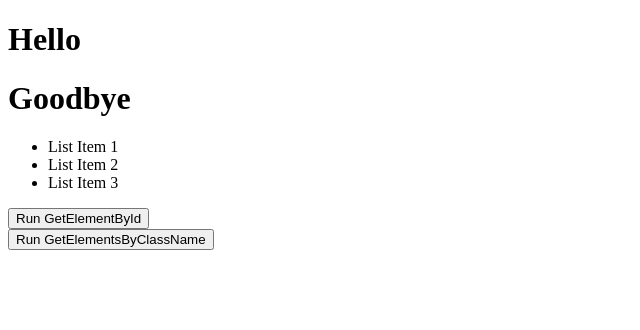
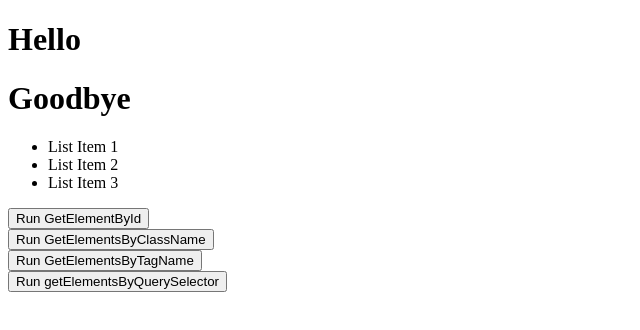
Before and after one commit to aritrac/WebDeveloper, a plain HTML site: page Section13_DOM_Manipulation/javascriptCommonMethods.html in a window 1280 px wide. Shown: the whole page, without its empty margins (0-640 px from the left). Drawn offline with Linux system fonts and the light colour scheme.

Commit message:
Added DOM manipulation example

```diff
--- a/Section13_DOM_Manipulation/javascriptCommonMethods.html
+++ b/Section13_DOM_Manipulation/javascriptCommonMethods.html
@@ -13,6 +13,8 @@
 		<li class="bolded">List Item 3</li>
 	</ul>
 	<button id="runGetElementById" onclick="getById()">Run GetElementById</button><br/>
-	<button id="runGetElementsByClassName" onclick="getElesByClassName()">Run GetElementsByClassName</button>
+	<button id="runGetElementsByClassName" onclick="getElesByClassName()">Run GetElementsByClassName</button><br/>
+	<button id="runGetElementsByTagName" onclick="getElesByTagName()">Run GetElementsByTagName</button><br/>
+	<button id="getElementsByQuerySelector" onclick="getByQuerySelector()">Run getElementsByQuerySelector</button>
 </body>
 </html>
--- a/Section13_DOM_Manipulation/script.js
+++ b/Section13_DOM_Manipulation/script.js
@@ -11,3 +11,16 @@ function getElesByClassName(){
 	console.log(tagNew[0]);
 	console.log(tagNew[1]);
 }
+
+function getElesByTagName(){
+	var tagMew = document.getElementsByTagName("li");
+	console.log(tagMew);
+	var h1s = document.getElementsByTagName("h1");
+	console.log(h1s);
+}
+
+function getByQuerySelector(){
+	//Example1
+	var tag = document.querySelector("#highlight");
+	console.log(tag);
+}
```
